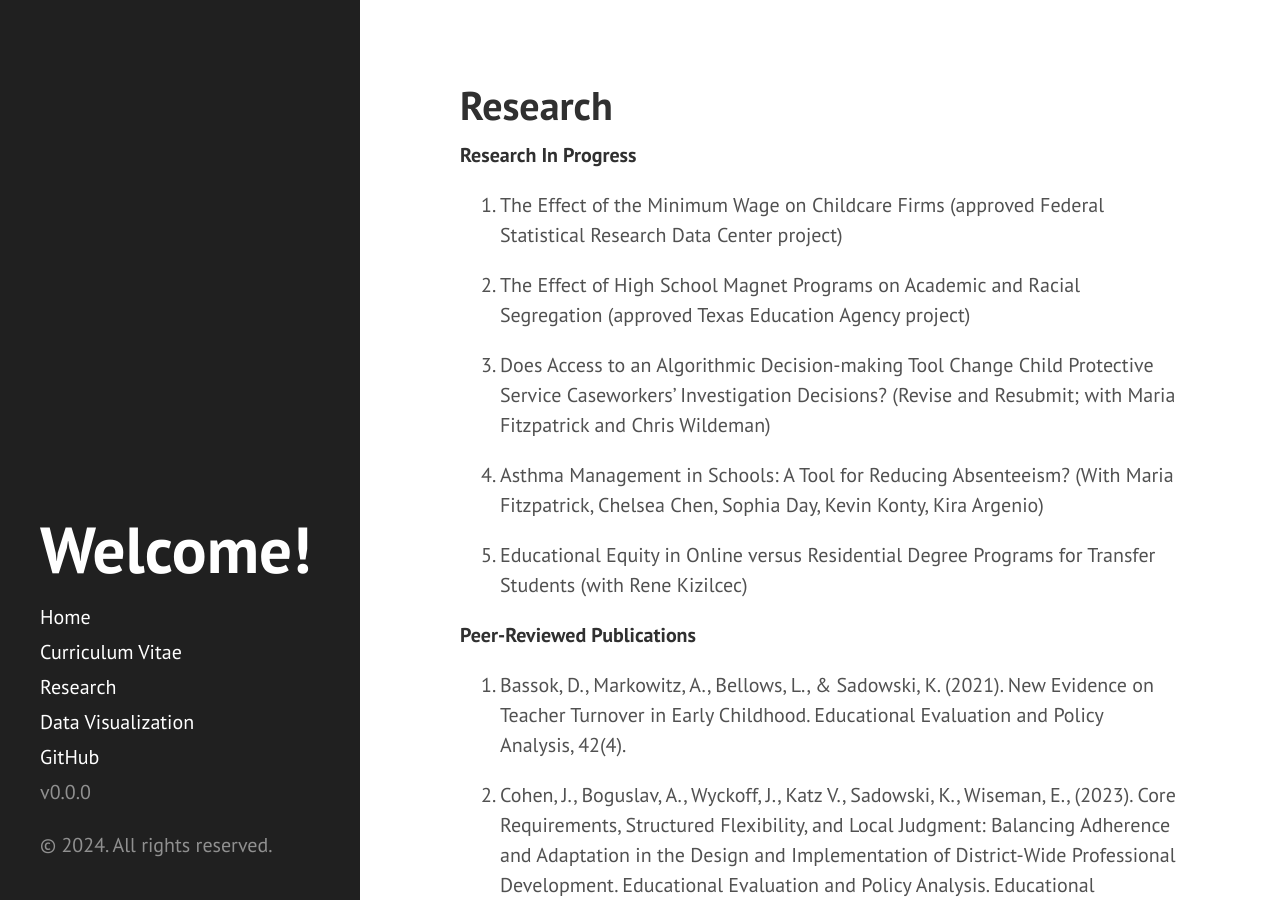
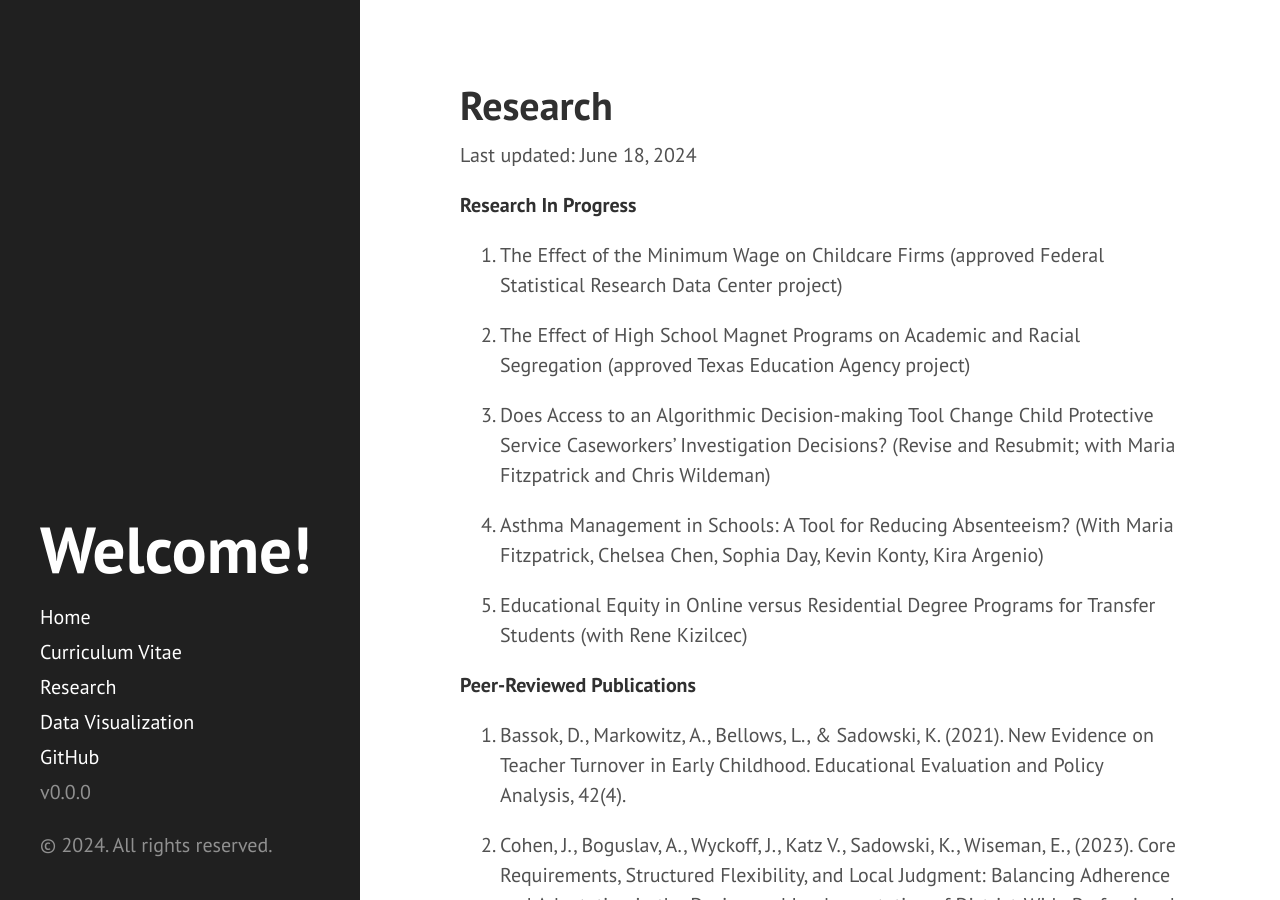
Before and after one commit to kcsadow/website, a Jekyll site: the page built from research.md, in a window 1280 px wide and 900 px high. Built offline with Jekyll 4.4.1, drawn with Linux system fonts in a browser that asks for light colours.

Commit message:
Update research.md

```diff
--- a/research.md
+++ b/research.md
@@ -2,6 +2,8 @@
 layout: page
 title: Research
 ---
+
+Last updated: June 18, 2024
 
 **Research In Progress**
 
```
